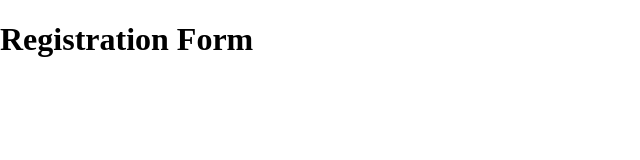
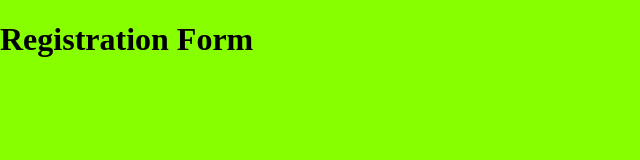
Before and after one commit to magnumz888/Html-form-exercises, a plain HTML site: page index.html in a window 1280 px wide. Shown: the whole page, without its empty margins (0-640 px from the left). Drawn offline with Linux system fonts and the light colour scheme.

Commit message:
add bg color rgb

```diff
--- a/css/styles.css
+++ b/css/styles.css
@@ -2,4 +2,6 @@ body {
     width: 100%;
     height: 100vh;
     margin: 0;
+    background-color: rgb(136, 255, 0);
+    color: #000;
 }
```
